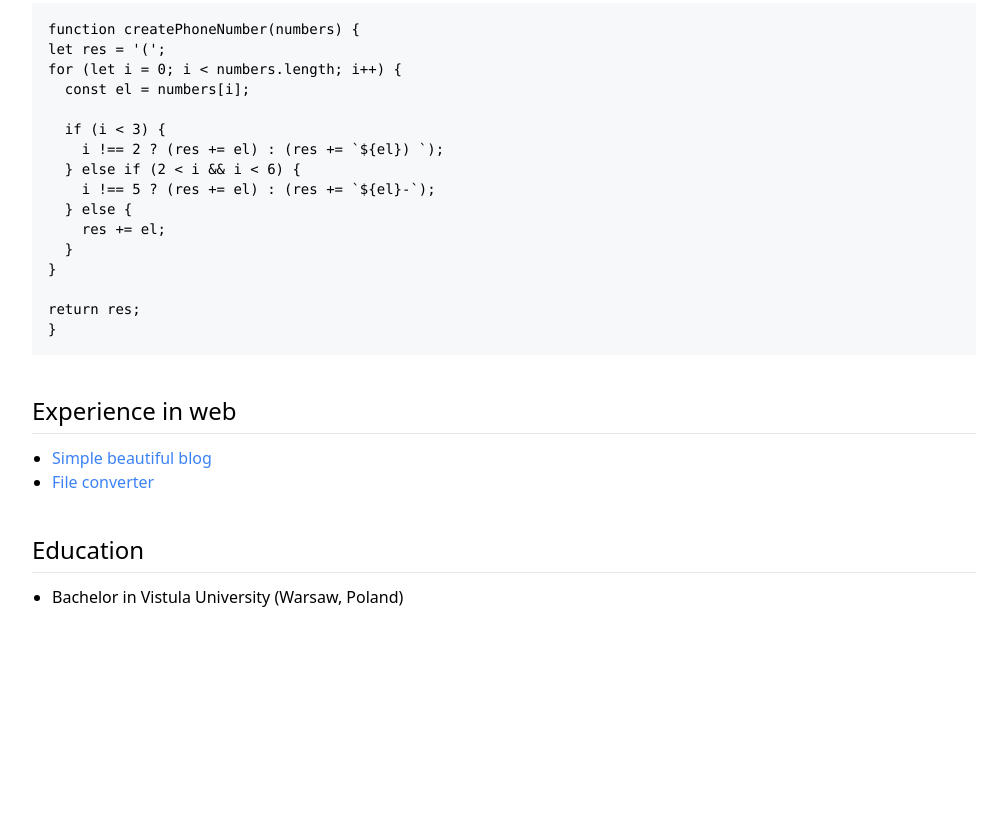
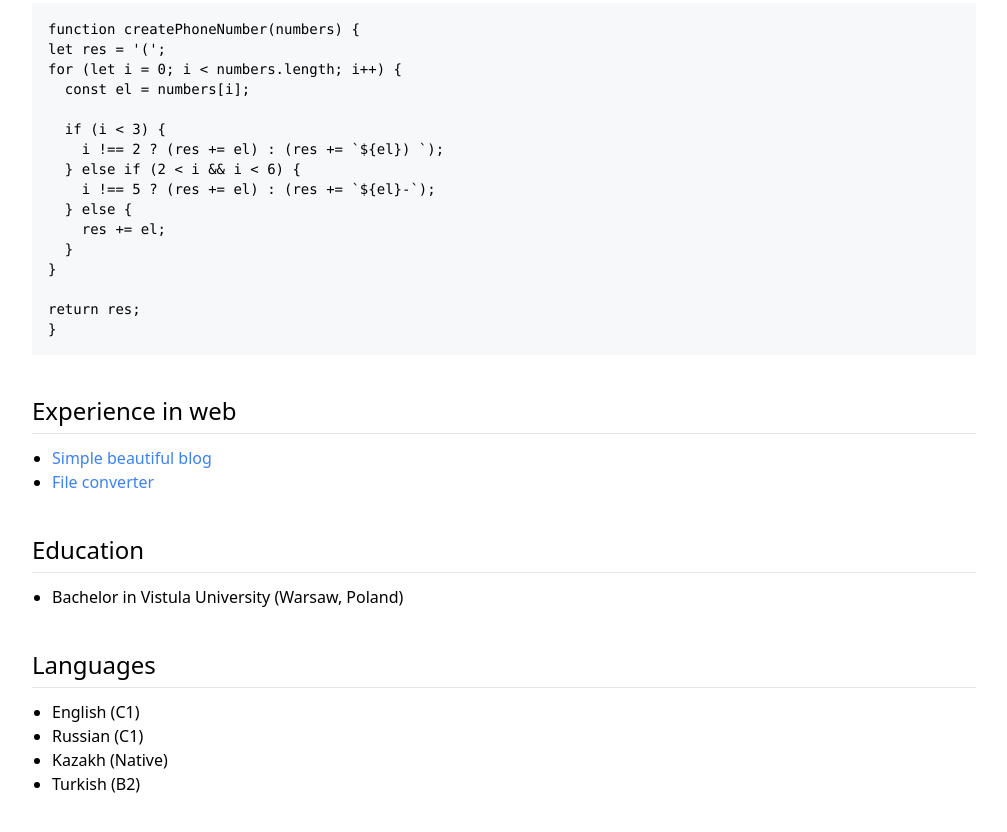
Before and after one commit to baktify/rsschool-cv, a website built with Vite: page index.html in a window 1280 px wide. Shown: the part 853-1685 px from the top of the page, without its empty margins (136-1143 px from the left). Before the commit the page ends 1526 px from the top, so only its background shows below. Built offline with nearby package versions, Linux system fonts and the light colour scheme.

Commit message:
feat: add languages

```diff
--- a/index.html
+++ b/index.html
@@ -144,6 +144,18 @@ return res;
         <li>Bachelor in Vistula University (Warsaw, Poland)</li>
       </ul>
     </section>
+
+    <!-- Languages -->
+    <section class="mb-10 px-10">
+      <h2 class="text-2xl mb-1.5">Languages</h2>
+      <hr>
+      <ul class="my-3 list-disc pl-5">
+        <li>English (C1)</li>
+        <li>Russian (C1)</li>
+        <li>Kazakh (Native)</li>
+        <li>Turkish (B2)</li>
+      </ul>
+    </section>
   </main>
 
   <script type="module" src="/src/main.ts"></script>
```
